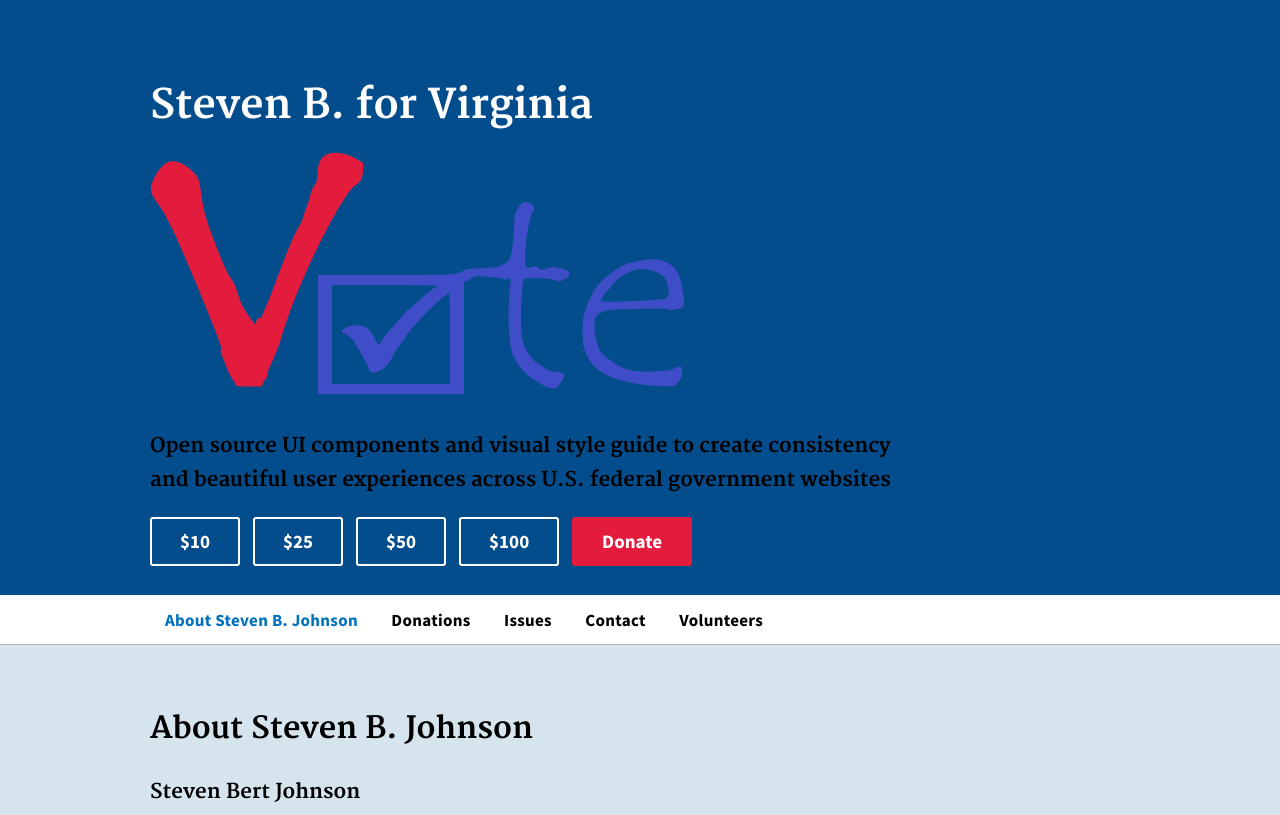
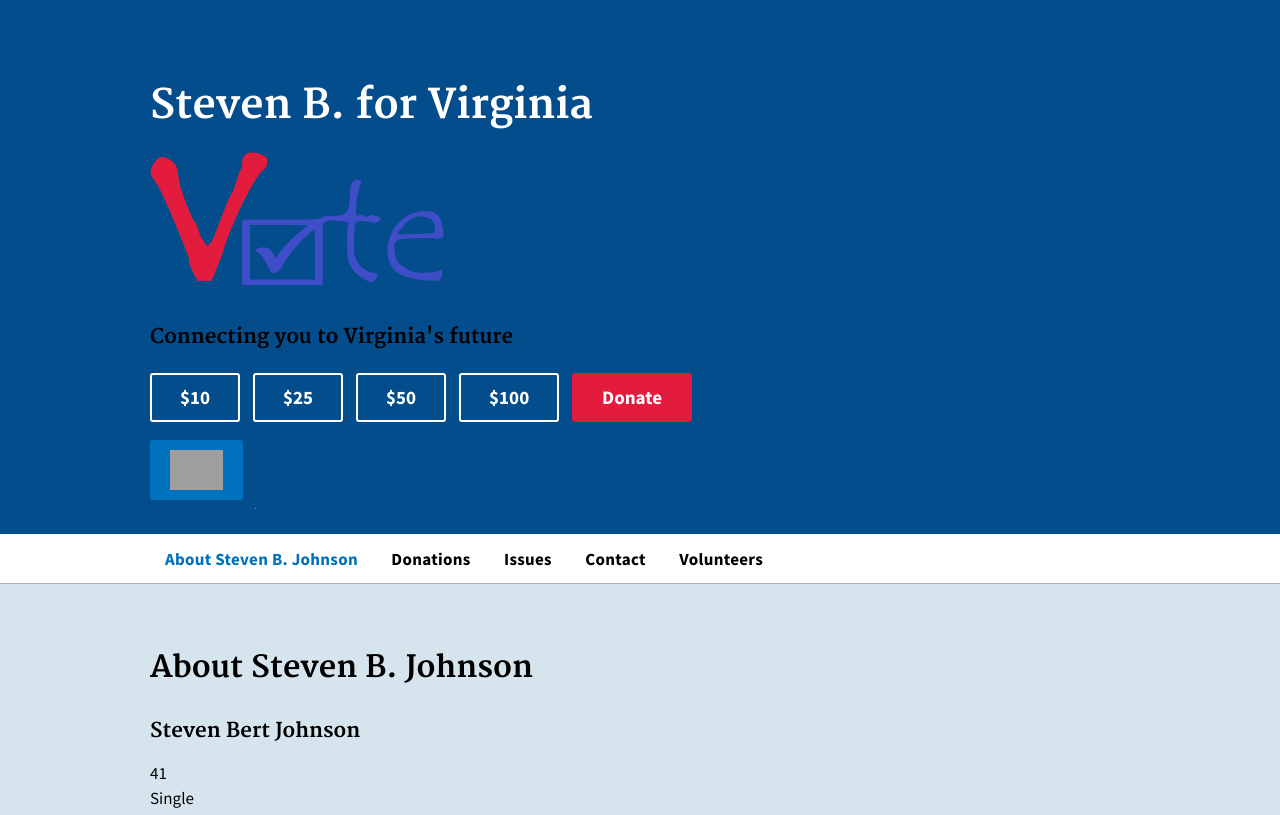
Before and after one commit to sbjohnsonforva/sbjohnsonforva.github.io, a website: page index.html in a window 1280 px wide. Shown: the top 815 px of the page. Drawn offline with nearby package versions, Linux system fonts and the light colour scheme; grey boxes are pictures that could not be loaded.

Commit message:
Added paypal button

```diff
--- a/index.html
+++ b/index.html
@@ -17,8 +17,8 @@
             <div class="usa-grid">
                 <div class="usa-banner-content" id="main-content">
                     <h1>Steven B. for Virginia</h1>
-                    <img src="images/vote_logo.png" alt="Vote logo"/>
-                    <h2 class="usa-font-lead">Open source UI components and visual style guide to create consistency and beautiful user experiences across U.S. federal government websites</h2>
+                    <img src="images/vote_logo.png" alt="Vote logo" class="logo"/>
+                    <h2 class="usa-font-lead">Connecting you to Virginia's future</h2>
                 </div>
 
                 <button class="usa-button usa-button-big usa-button-outline-inverse">$10</button>
@@ -26,6 +26,14 @@
                 <button class="usa-button usa-button-big usa-button-outline-inverse">$50</button>
                 <button class="usa-button usa-button-big usa-button-outline-inverse">$100</button>
                 <a class="usa-button usa-button-big usa-button-secondary" href="#donation">Donate</a>
+            </div>
+            <div class="usa-grid">
+                <form action="https://www.paypal.com/cgi-bin/webscr" method="post" target="_top">
+                    <input type="hidden" name="cmd" value="_s-xclick">
+                    <input type="hidden" name="hosted_button_id" value="HG9HQBU43N536">
+                    <input type="image" src="https://www.paypalobjects.com/en_US/i/btn/btn_donateCC_LG.gif" border="0" name="submit" alt="PayPal - The safer, easier way to pay online!" class="paypal_image">
+                    <img alt="" border="0" src="https://www.paypalobjects.com/en_US/i/scr/pixel.gif" width="1" height="1">
+                </form>
             </div>
         </section>
 
@@ -175,6 +183,15 @@
                 <button class="usa-button usa-button-big usa-button-outline">$25</button>
                 <button class="usa-button usa-button-big usa-button-outline">$50</button>
                 <button class="usa-button usa-button-big usa-button-outline">$100</button>
+            </div>
+
+            <div class="usa-grid">
+                <form action="https://www.paypal.com/cgi-bin/webscr" method="post" target="_top">
+                    <input type="hidden" name="cmd" value="_s-xclick">
+                    <input type="hidden" name="hosted_button_id" value="HG9HQBU43N536">
+                    <input type="image" src="https://www.paypalobjects.com/en_US/i/btn/btn_donateCC_LG.gif" border="0" name="submit" alt="PayPal - The safer, easier way to pay online!" class="paypal_image">
+                    <img alt="" border="0" src="https://www.paypalobjects.com/en_US/i/scr/pixel.gif" width="1" height="1">
+                </form>
             </div>
 
             <div class="usa-grid">
--- a/style2.css
+++ b/style2.css
@@ -2,6 +2,14 @@
     background-color: #044D8C;
     padding-top: 2rem;
     padding-bottom: 2rem;
+}
+
+.logo {
+    width: 30%;
+}
+
+.paypal_image {
+    height: 60px;
 }
 
 .usa-banner-content h1 {
```
